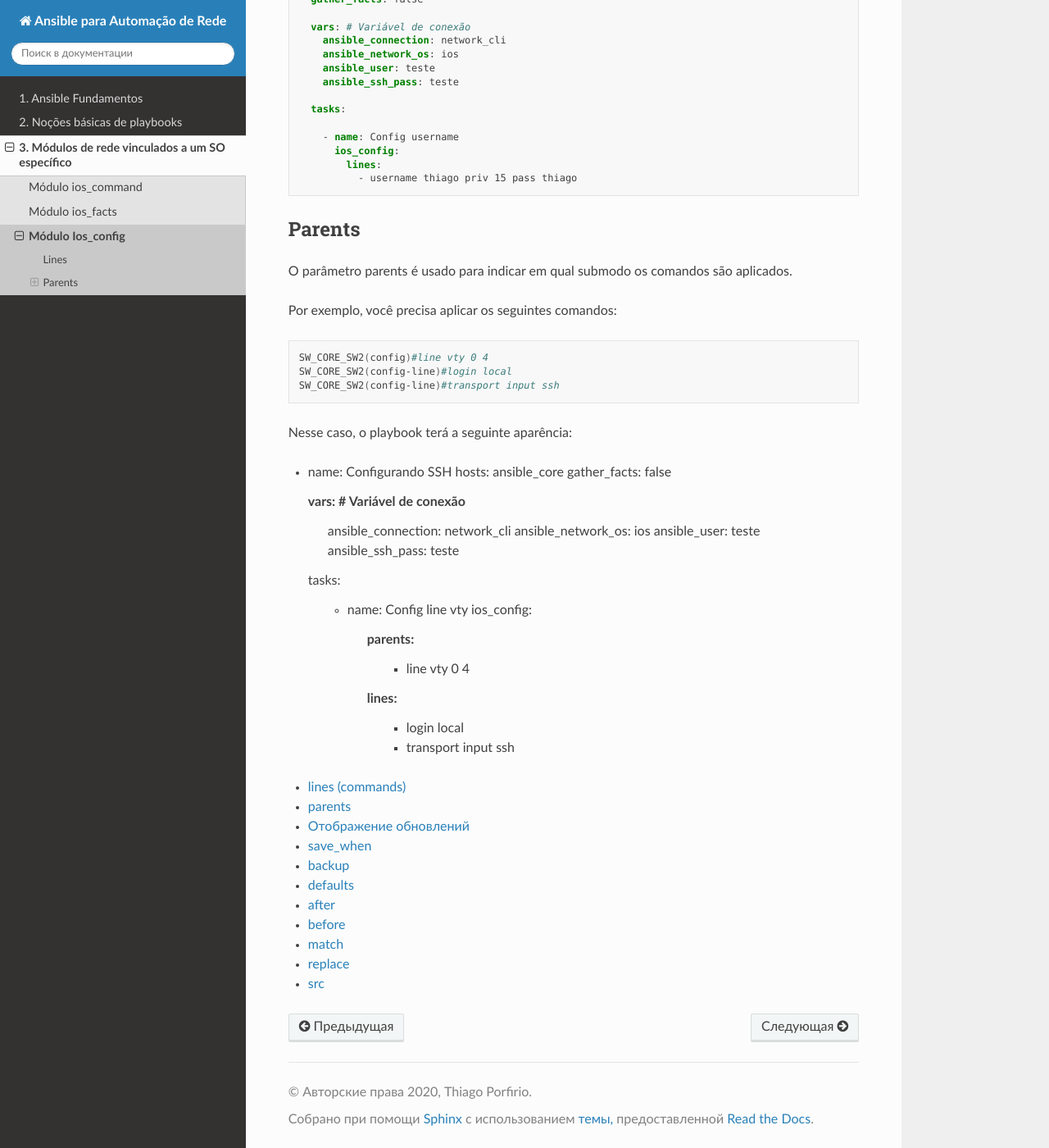
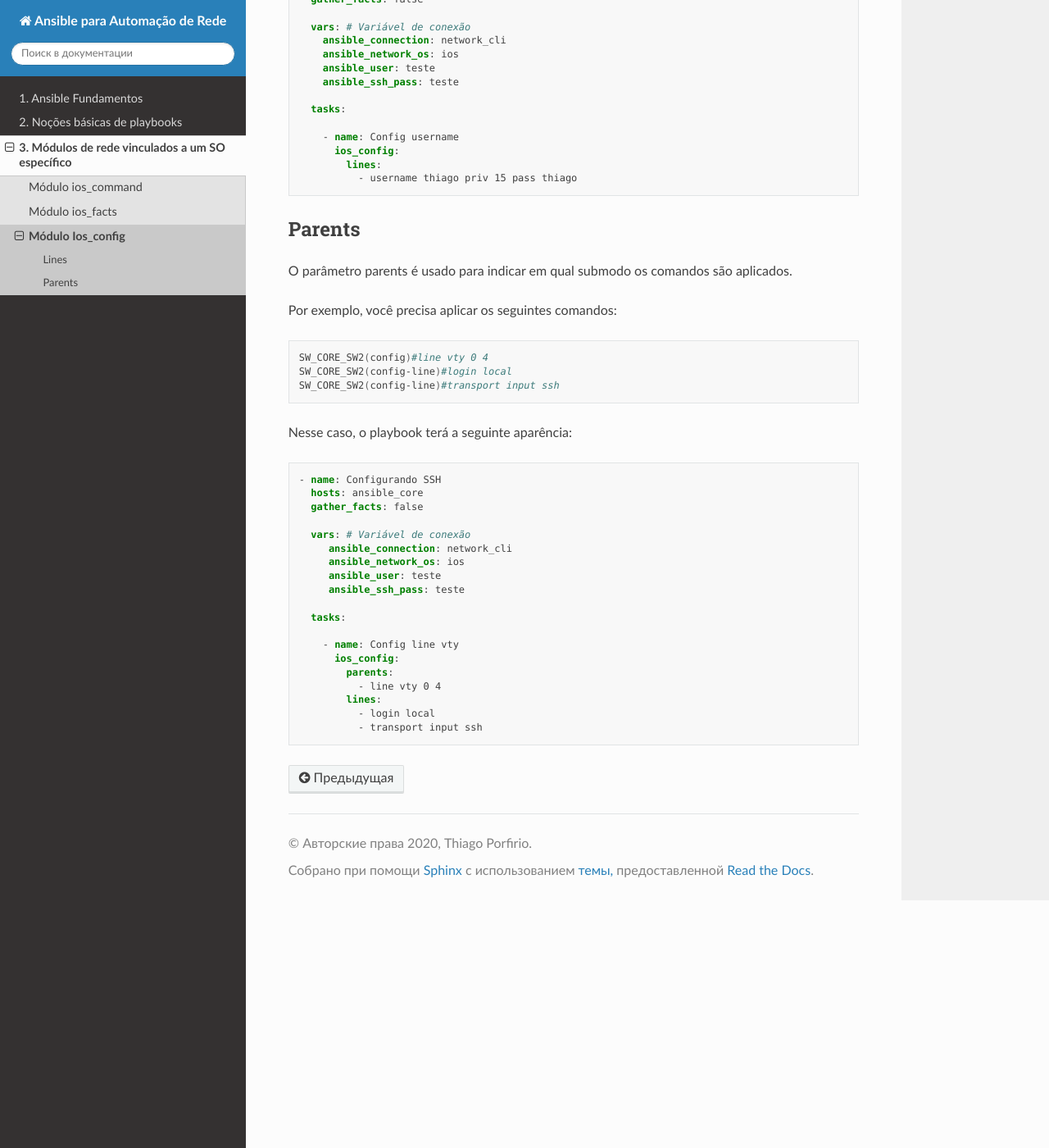
Before and after one commit to tporfirio/ansible-for-network-automation, a Sphinx documentation site: the page built from docs/source/book/03_network_os_modules/ios_config.rst, in a window 1280 px wide and 1400 px high, scrolled down 545 px. Shown: the whole window at 82% size. Built offline with Sphinx 7.4.7 and the Read the Docs theme 2.0.0, drawn with Linux system fonts in a browser that asks for light colours; pages that are not in the unit, such as notebooks, are missing from menus.

Commit message:
Update ios_config.rst

```diff
--- a/docs/source/book/03_network_os_modules/ios_config.rst
+++ b/docs/source/book/03_network_os_modules/ios_config.rst
@@ -48,38 +48,22 @@ Nesse caso, o playbook terá a seguinte aparência:
 
 .. code:: yaml
 
+    - name: Configurando SSH
+      hosts: ansible_core
+      gather_facts: false
 
-- name: Configurando SSH
-  hosts: ansible_core
-  gather_facts: false
+      vars: # Variável de conexão
+         ansible_connection: network_cli
+         ansible_network_os: ios
+         ansible_user: teste
+         ansible_ssh_pass: teste
 
-  vars: # Variável de conexão
-     ansible_connection: network_cli
-     ansible_network_os: ios
-     ansible_user: teste
-     ansible_ssh_pass: teste
+      tasks:
 
-  tasks:
-
-    - name: Config line vty
-      ios_config:
-        parents:
-          - line vty 0 4
-        lines:
-          - login local
-          - transport input ssh
-
-.. toctree::
-   :maxdepth: 1
-
-   ios_config_lines
-   ios_config_parents
-   ios_config_updates
-   ios_config_save_when
-   ios_config_backup
-   ios_config_defaults
-   ios_config_after
-   ios_config_before
-   ios_config_match
-   ios_config_replace
-   ios_config_src
+        - name: Config line vty
+          ios_config:
+            parents:
+              - line vty 0 4
+            lines:
+              - login local
+              - transport input ssh
```
